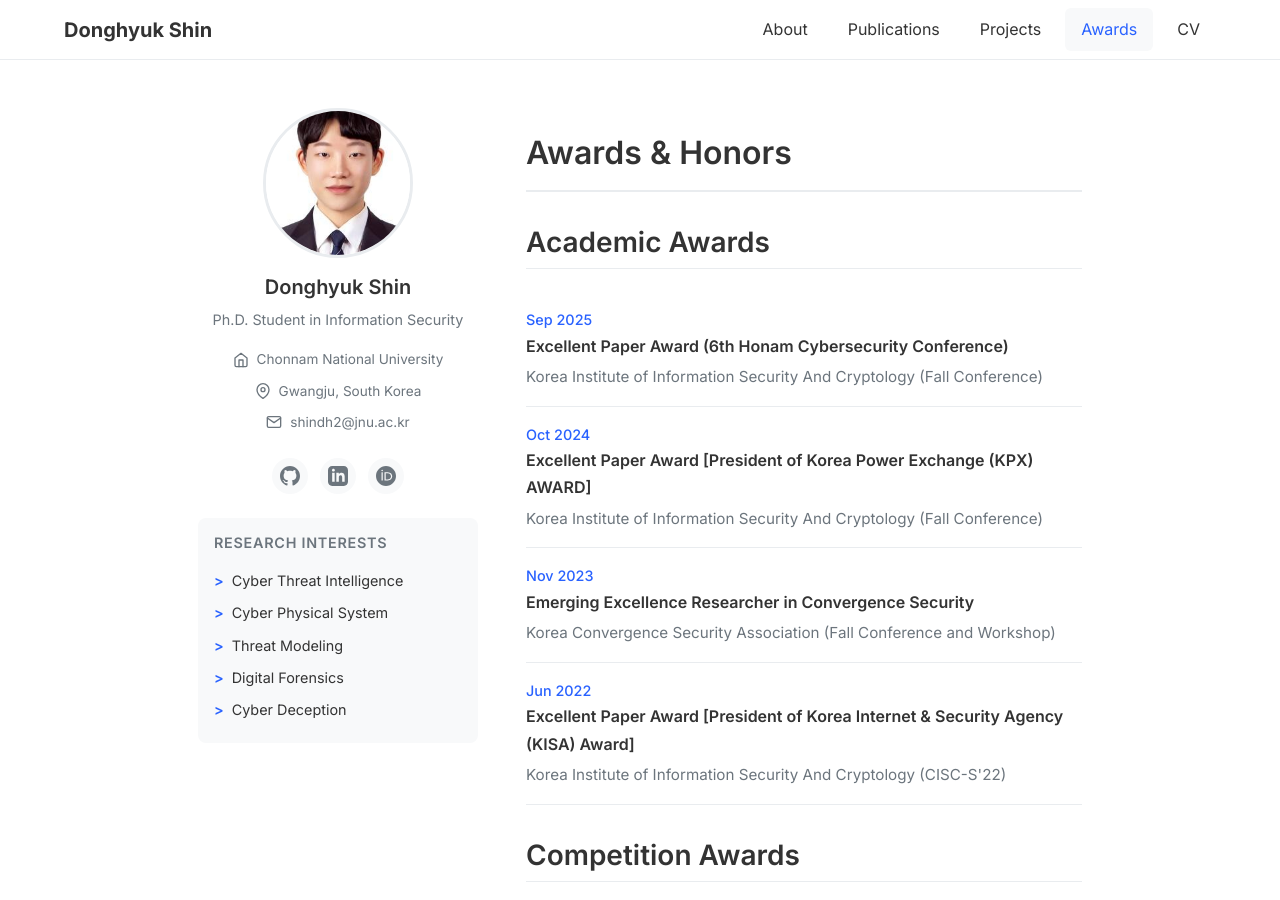
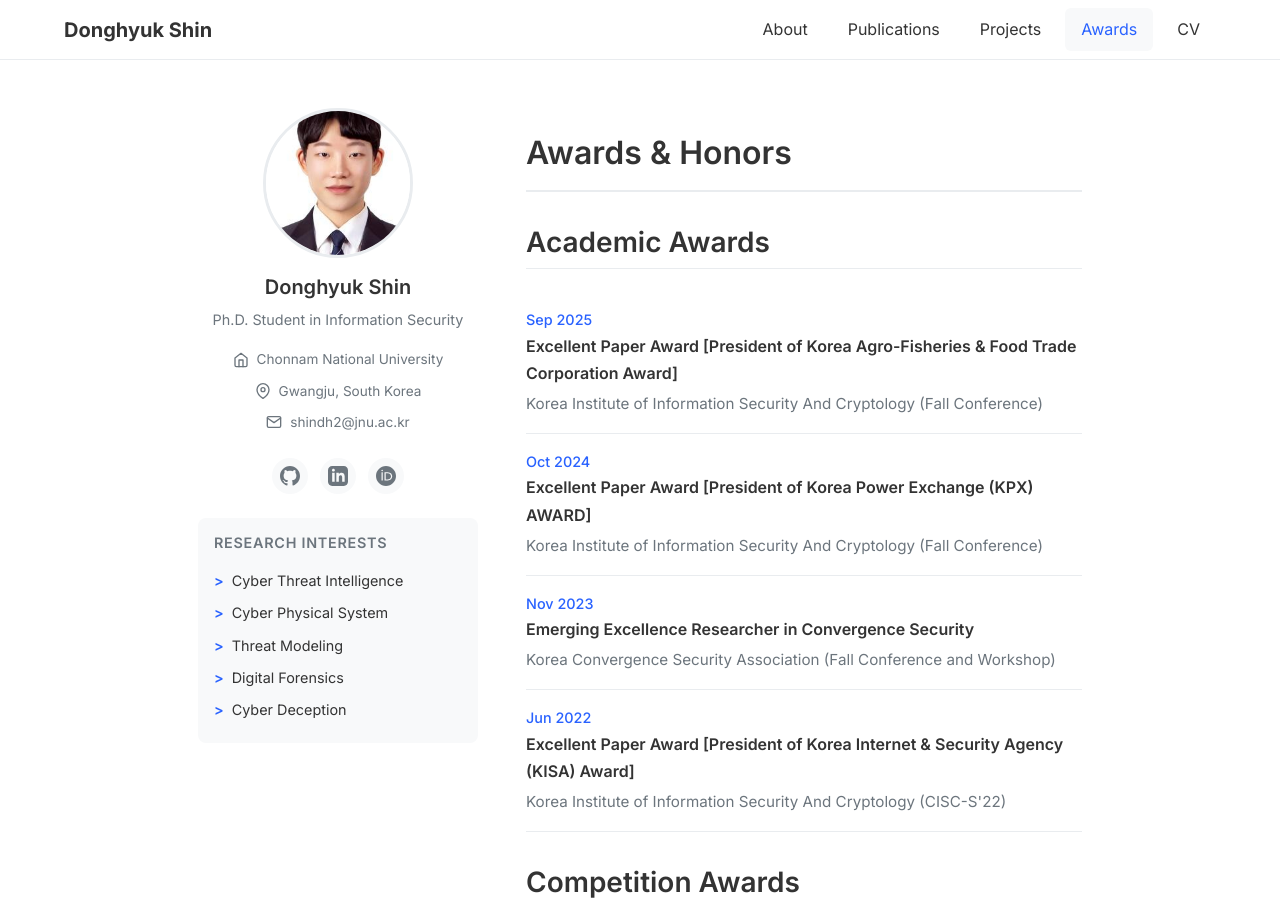
Before and after one commit to soledo/soledo.github.io, a Jekyll site: the page built from _pages/awards.md, in a window 1280 px wide and 900 px high. Built offline with Jekyll 4.4.1, drawn with Linux system fonts in a browser that asks for light colours.

Commit message:
Add aT President Award details to 2025 paper award

```diff
--- a/_pages/awards.md
+++ b/_pages/awards.md
@@ -9,7 +9,7 @@ author_profile: true
 
 <div class="award-item">
   <div class="award-year">Sep 2025</div>
-  <div class="award-title">Excellent Paper Award (6th Honam Cybersecurity Conference)</div>
+  <div class="award-title">Excellent Paper Award [President of Korea Agro-Fisheries & Food Trade Corporation Award]</div>
   <div class="award-org">Korea Institute of Information Security And Cryptology (Fall Conference)</div>
 </div>
 
```
Also changed, not shown: _pages/cv.md (+1 -1 lines).
